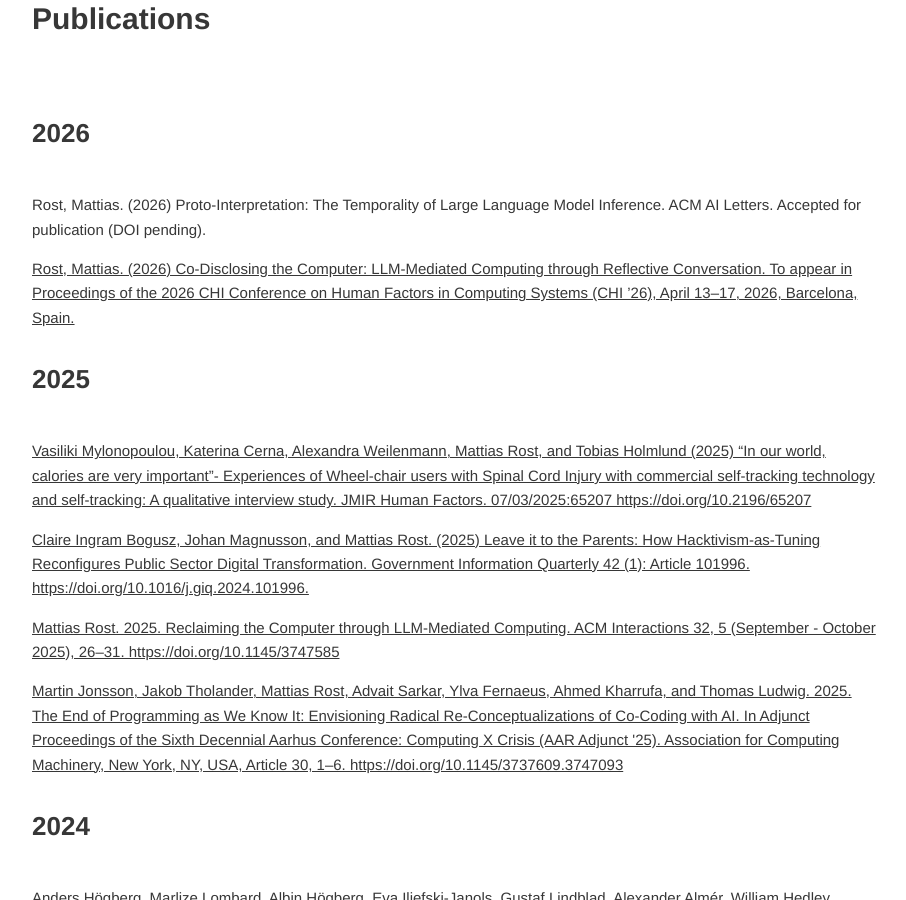
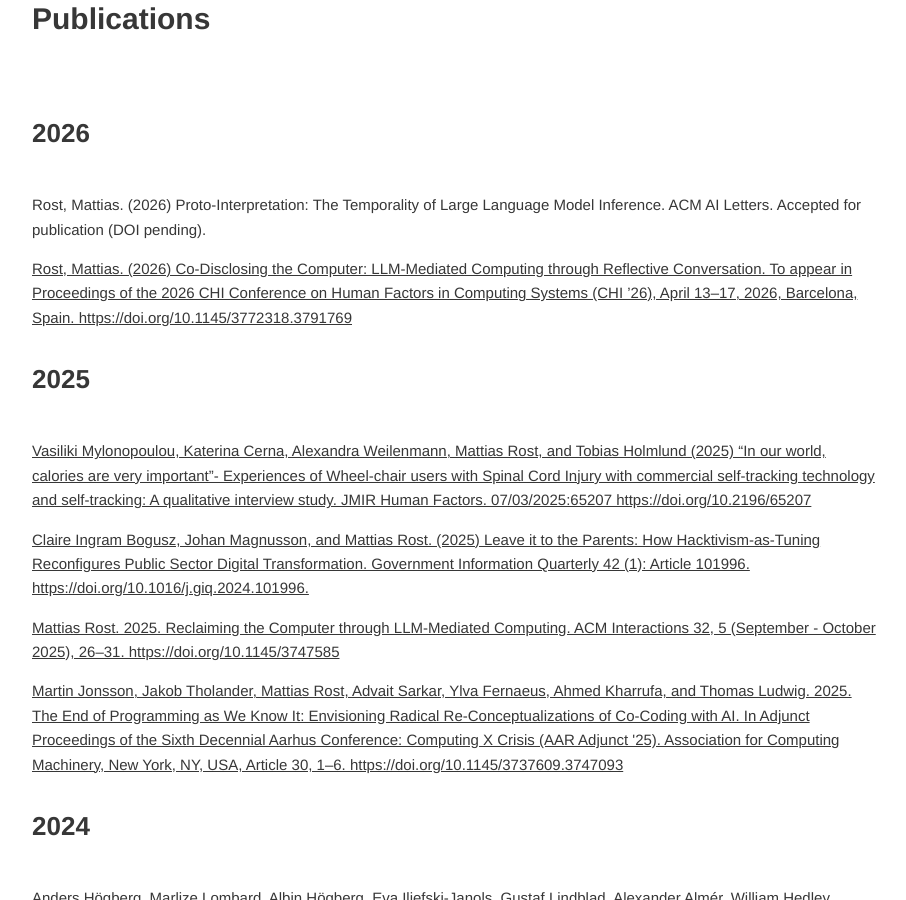
Before and after one commit to rrostt/rrostt.github.io, a Jekyll site: the page built from _pages/2011-09-24-publications.html, in a window 1280 px wide and 900 px high, scrolled down 594 px. Shown: the whole window, without its empty margins (184-1090 px from the left). Built offline with Jekyll 4.4.1, drawn with Linux system fonts in a browser that asks for light colours; part of the change alters nothing that is shown.

Commit message:
Show DOI in 2026 entry
Co-authored-by: rrostt <1921862+rrostt@users.noreply.github.com>

```diff
--- a/_pages/2011-09-24-publications.html
+++ b/_pages/2011-09-24-publications.html
@@ -31,7 +31,7 @@ permalink: "/publications/"
         Rost, Mattias. (2026)
         Co-Disclosing the Computer: LLM-Mediated Computing through Reflective Conversation.
         To appear in Proceedings of the 2026 CHI Conference on Human Factors in Computing Systems (CHI ’26),
-        April 13–17, 2026, Barcelona, Spain.
+        April 13–17, 2026, Barcelona, Spain. https://doi.org/10.1145/3772318.3791769
     </a></p>
 
     <h1>2025</h1>
```
